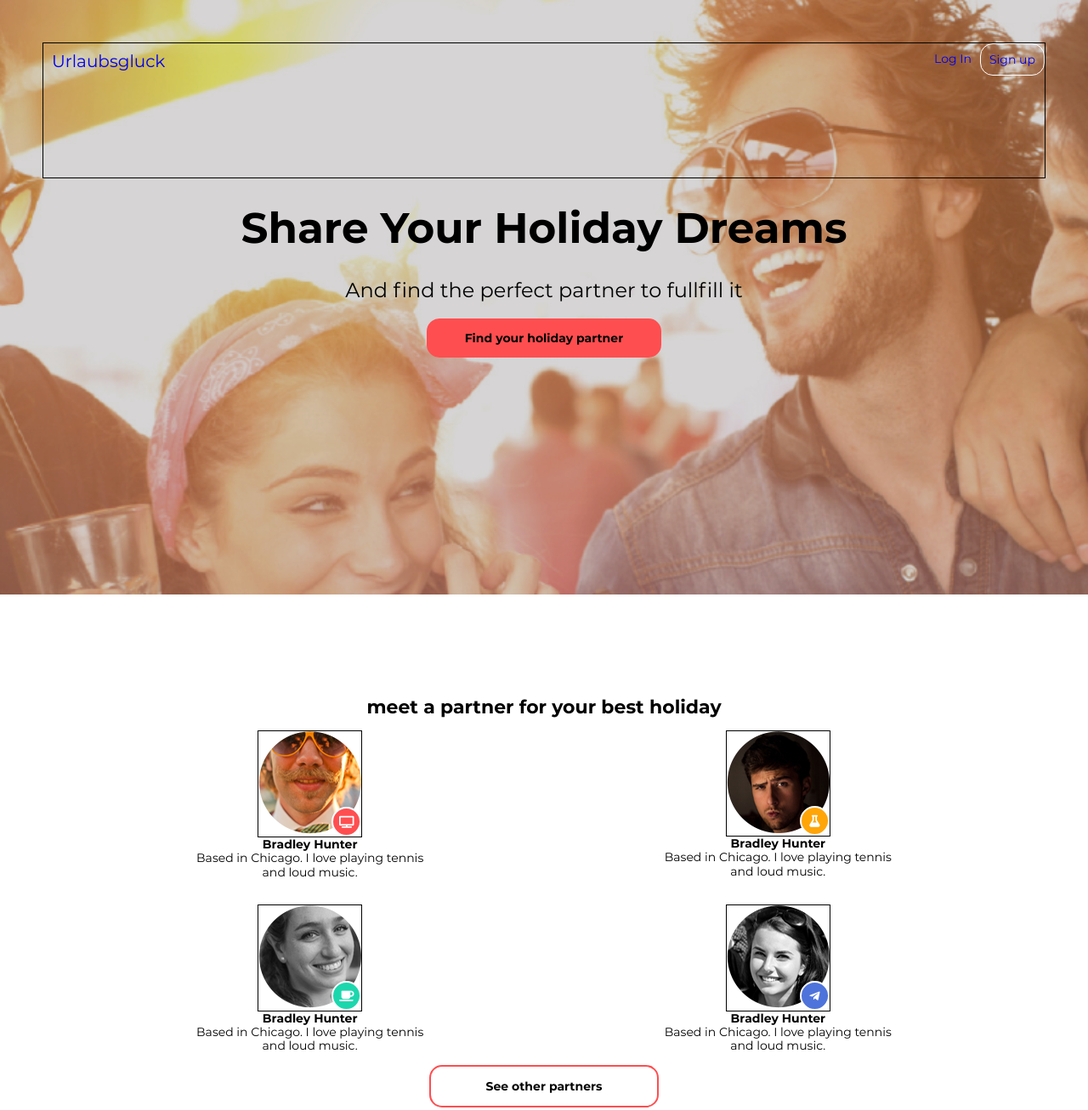
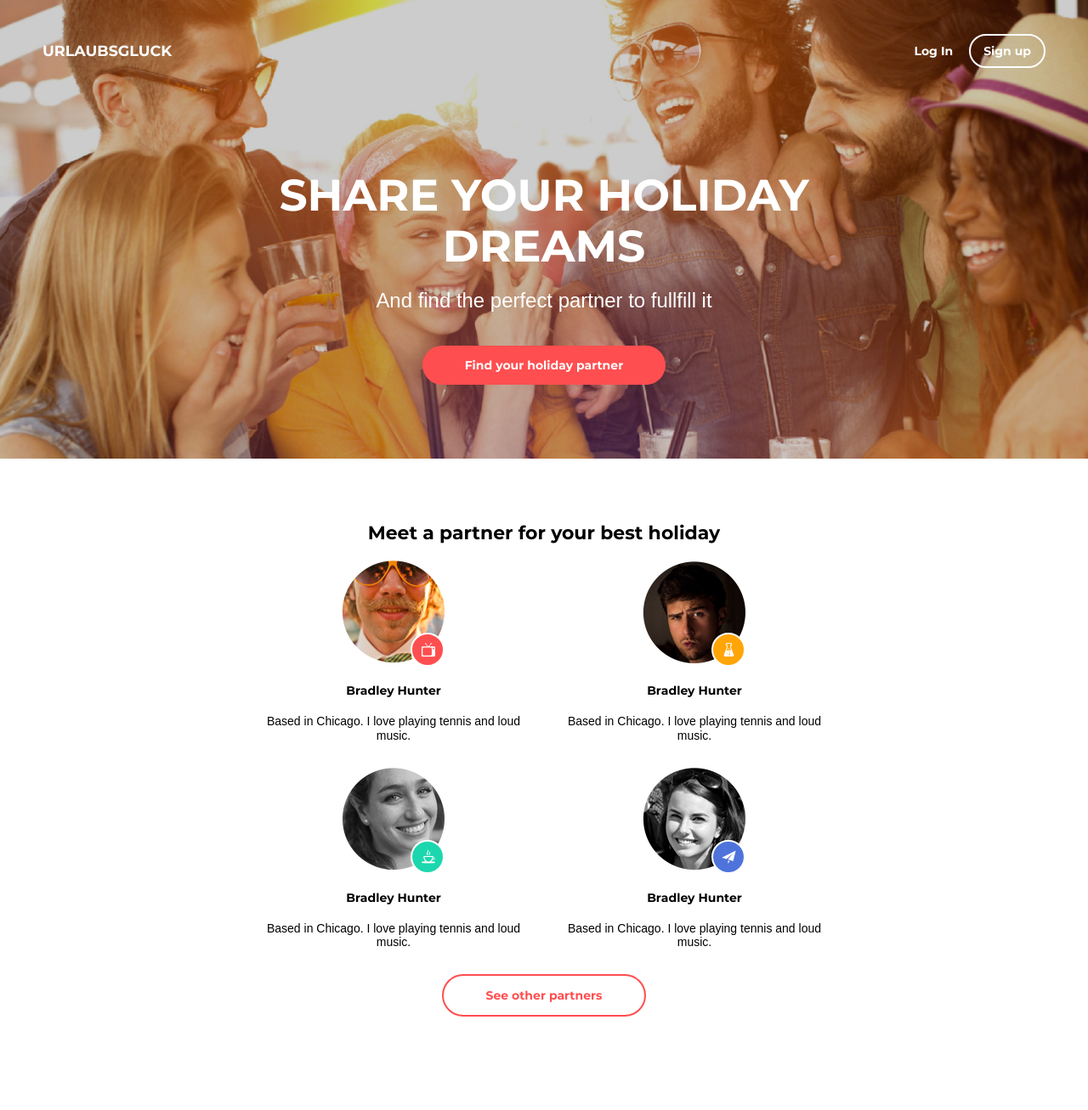
Before and after one commit to DmitriyChernobrivets/goit-fe-course-8, a plain HTML site: page html-css/module-8/index.html in a window 1280 px wide. Shown: the whole page at 85% size. After the commit the page ends 1237 px from the top, so only its background shows below. Drawn offline with Linux system fonts and the light colour scheme.

Commit message:
Module-8

```diff
--- a/html-css/module-8/css/fonts.css
+++ b/html-css/module-8/css/fonts.css
@@ -5,7 +5,7 @@
     src: url('../fonts/montserrat-v12-latin-regular.woff') format('woff')
   }
   @font-face {
-    font-family: 'Montserrat';
+    font-family: 'Montserrat-bold';
     font-style: normal;
     font-weight: 700;
     src: url('../fonts/montserrat-v12-latin-700.woff') format('woff')
@@ -17,3 +17,9 @@
     font-weight: 400;
     src: url('../fonts/Roboto-Regular.ttf') format('ttf')
   }
+  @font-face {
+    font-family: 'Roboto-light';
+    font-style: normal;
+    font-weight: 300;
+    src: url('../fonts/Roboto-Light.ttf') format('ttf')
+  }
--- a/html-css/module-8/css/style.css
+++ b/html-css/module-8/css/style.css
@@ -1,139 +1,171 @@
+@import 'fonts.css';
+@import 'normalize.css';
 * {
     margin: 0;
     padding: 0;
     font-size: 14px;
-    font-family: 'Montserrat', Arial, sans-serif;
     box-sizing: border-box;
+    text-decoration: none;
+    list-style-type: none;
+    border: none;
+    background-color: transparent;
 }
-a {
-    text-decoration: none;
+.sign-up, .logo, .main-header, .btn, .partner-name, .partners-header{
+    font-family: 'Montserrat-bold', Arial, sans-serif;
 }
-header {
-    border: 1px solid black;
+.partner-discription, .main-discription {
+    font-family: 'Roboto-light', Arial, sans-serif;
+}
+a, .main-header, .main-discription, .btn-find-partner  {
+    color: white;
+}
+.sign-up {
+    margin-bottom: 120px;
+}
+.sign-up > li {
+    display: inline-block;
+    padding: 10px 15px;
+}
+.header {
+    margin-bottom: 40px;
 }
 .wrapper {
-    min-height: 520px;
-    padding: 15px;
     text-align: center;
+    padding: 20px 20px 55px;
+}
+.logo {
+    font-size: 1.25em;
+    text-transform: uppercase;
 }
 .wrapper-bg {
-    background-image: url(../img/Bg-image.png);
+    min-height: 540px;
+    background-image: url(../img/Bg-image-2.png);
+    background-repeat: no-repeat;
     background-size: cover;
-    background-repeat: no-repeat;
+    background-position: center center;
+    background-color: rgb(3, 3, 3);
+    background-blend-mode: lighten;
+}
 
-}
-.logo {
-    padding: 10px;
-}
-.logo > a{
-    font-size: 20px;
-}
-.one > p {
-    font-size: 18px;
+.partners-header,
+.partner-name,
+.img-holder,
+.main-header,
+.partners-box
+{
     margin-bottom: 20px;
 }
-ul {
-    list-style: none;
-    display: flex;
-    justify-content: center;
-    margin-bottom: 120px;
+
+.sign-up > li:last-child {
+    border: 2px solid white;
+    border-radius: 25px;
 }
-ul li {
-    padding: 10px;
-    color: white;
+.wrapper:nth-child(2) {
+    padding-top: 75px;
 }
-ul li:last-child {
-    border-radius: 15px;
-    border: 1px solid white;
+
+.main-discription {
+    font-size: 1.28em;
 }
-h1 {
-    padding: 30px 0 ;
-    font-size: 30px;
+.main-header {
+    font-size: 2.14em;
+    text-transform: uppercase;
 }
-.img-holder {
-    display: inline-block;
-    position: relative;
-    border: 1px solid black;
+.partners-header {
+    font-size: 1.57em;
+}
+.btn {
+    padding: 15px 50px;
+    border-radius: 25px;
 }
 .btn-find-partner {
     background-color: #ff4e50;
+    margin-top: 40px;
+}
+.btn-other-partners {
+    border: 2px solid #ff4e50;
+    color: #ff4e50;
+}
+.img-holder {
+    position: relative;
+    display: inline-block;
+}
+.partners-box {
+    width: 70%;
+    margin: auto;
+    margin-bottom: 30px;
+}
+.icon {
+    height: 40px;
+    width: 40px;
+    position: absolute;
+    border: 2px solid white;
+    border-radius: 50%;
+    bottom: 0;
+    right: 0;
+}
+.tv {
+    background: #ff4e50 url(../img/icon-tv.png) no-repeat center center;
+}
+.flask {
+    background: #ffa507 url(../img/icon-flask.png) no-repeat center center;
+}
+.coffee {
+    background: #1cd7ad url(../img/icon-coffee.png) no-repeat center center;
+}
+.telegram {
+    background: #4e73db url(../img/icon-plane.png) no-repeat center center;
 }
 
-span {
-    position: absolute;
-    line-height: 33px;
-    vertical-align: middle;
-    bottom: 0;
-    right: 0;
-    width: 35px;
-    height: 35px;
-    border-radius: 50%;
-    border: 2px solid white;
-    color: white;
-    background:#ff4e50;
-}
-.icon-telegram {background-color: #4e73db}
-.icon-coffee {background-color: #1cd7ad}
-.icon-flask {background-color: #ffa507}
-
-.btn {
-    padding: 15px 45px;
-    border: none;
-    border-radius: 15px;
-    font-weight: bold;
-}
-.partners {
-    padding: 15px 0;
-}
-
-.partner-discription {
-    width: 60%;
-    margin: 0 auto;
-}
-.btn-other-partners {
-    background-color: white;
-    border: 2px solid #ff4e50;
-    padding: 15px 65px;
-}
-h2 {
-    padding-top: 70px;
-    font-size: 22px;
-    font-weight: bold;
-}
-
-@media screen and (min-width: 320px) {
-    header {
+@media all and (min-width: 768px) {
+    .header {
         display: flex;
         flex-direction: row-reverse;
         justify-content: space-between;
+        align-items: center;
+        margin-bottom: 120px;
     }
-    .wrapper-bg {
-        background-image: url(../img/bg-image-3.png);
-        background-size: cover;
-        background-color: rgb(214, 212, 212);
-        background-blend-mode: multiply;
+    .sign-up {
+        margin-bottom: 0;
+    }
+    .partners {
+        display: flex;
+        flex-flow: row wrap;
+        justify-content: space-between;
+        width: 60%;
+        margin: auto;
+    }
+    .partners-box {
+        flex-basis: 43.4%;
+    }
+    .main {
+        width: 60%;
+        margin: auto;
+    }
+    .main-header {
+        font-size: 3.71em;
+    }
+    .main-discription {
+        font-size: 1.71em ;
     }
     .wrapper {
-        padding: 50px;
-        min-height: 700px;
-        min-width: 320px;
-        /* margin: 0 auto; */
-    }
-    h1 {
-        font-size: 50px;
-    }
-    .one > p {
-        font-size: 24px;
-    }
-    .partners {
-        flex-basis: 40%;
-    }
-    .partners-block {
-        display: flex;
-        flex-wrap: wrap;
-        justify-content: space-evenly;
-    }
-    .btn {
-        margin: 0 auto;
+        padding: 40px 50px;
     }
 }
+
+@media all and (min-width: 1440px) {
+    .partners {
+        width: 80%;
+    }
+    .partners-box {
+        flex-basis: 20%;
+    }
+    .wrapper {
+        padding: 50px 250px;
+        min-height: 700px;
+    }
+    .main {
+        width: 50%;
+        margin: auto;
+    }
+}
--- a/html-css/module-8/index.html
+++ b/html-css/module-8/index.html
@@ -4,58 +4,57 @@
     <meta charset="UTF-8">
     <meta name="viewport" content="width=device-width, initial-scale=1.0">
     <meta http-equiv="X-UA-Compatible" content="ie=edge">
-    <link rel="stylesheet" href="./css/normalize.css">
-    <link rel="stylesheet" href="./css/fonts.css">
     <link rel="stylesheet" href="./css/style.css">
     <link rel="stylesheet" href="https://use.fontawesome.com/releases/v5.0.13/css/all.css" integrity="sha384-DNOHZ68U8hZfKXOrtjWvjxusGo9WQnrNx2sqG0tfsghAvtVlRW3tvkXWZh58N9jp" crossorigin="anonymous">
     <title>Module-8</title>
 </head>
 <body>
     <div class="wrapper wrapper-bg">
-            <header>
+            <header class="header">
                 <ul class="sign-up">
                     <li><a href="#">Log In</a></li>
                     <li><a href="#">Sign up</a></li>
                 </ul>
-                <div class="logo"><a href="#">Urlaubsgluck</a></div>
+                <a href="#" class="logo">Urlaubsgluck</a>
             </header>
-            <section class="one">
-                <h1>Share Your Holiday Dreams</h1>
-                <p>And find the perfect partner to fullfill it</p>
+            <section class="main">
+                <h1 class="main-header">Share Your Holiday Dreams</h1>
+                <p class="main-discription">And find the perfect partner to fullfill it</p>
                 <button class="btn-find-partner btn">Find your holiday partner</button>
             </section>
     </div>
     <div class="wrapper">
-        <h2>meet a partner for your best holiday</h2>
-        <section class="partners-block">
-            <article class="partners">
+        <h2 class="partners-header">Meet a partner for your best holiday</h2>
+        <section class="partners">
+            <article class="partners-box">
                 <div class="img-holder">
                     <img src="./img/partner-3.png" alt="Bradley">
-                    <span><i class="fas fa-tv"></i></span>
+                    <span class="icon tv"></span>
                 </div>
                 <h3 class="partner-name">Bradley Hunter</h3>
                 <p class="partner-discription">Based in Chicago. I love playing tennis and loud music.</p>
             </article>
-            <article class="partners">
+
+            <article class="partners-box">
                     <div class="img-holder">
                         <img src="./img/partner-1.png" alt="Bradley">
-                        <span class="icon-flask"><i class="fas fa-flask"></i></span>
+                        <span class="icon flask"></span>
                     </div>
                     <h3 class="partner-name">Bradley Hunter</h3>
                     <p class="partner-discription">Based in Chicago. I love playing tennis and loud music.</p>
             </article>
-            <article class="partners">
+            <article class="partners-box">
                     <div class="img-holder">
                         <img src="./img/partner-2.png" alt="Bradley">
-                        <span class="icon-coffee"><i class="fas fa-coffee"></i></span>
+                        <span class="icon coffee"></span>
                     </div>
                     <h3 class="partner-name">Bradley Hunter</h3>
                     <p class="partner-discription">Based in Chicago. I love playing tennis and loud music.</p>
             </article>
-            <article class="partners">
+            <article class="partners-box">
                     <div class="img-holder">
                         <img src="./img/partner-4.png" alt="Bradley">
-                        <span class="icon-telegram"><i class="fab fa-telegram-plane"></i></span>
+                        <span class="icon telegram"></span>
                     </div>
                     <h3 class="partner-name">Bradley Hunter</h3>
                     <p class="partner-discription">Based in Chicago. I love playing tennis and loud music.</p>
```
Also changed, not shown: html-css/module-8/fonts/Roboto-Light.ttf (added), html-css/module-8/img/icon-coffee.png (added), html-css/module-8/img/icon-flask.png (added), html-css/module-8/img/icon-plane.png (added), html-css/module-8/img/icon-tv.png (added), html-css/module-8/img/img-1.png (added).
